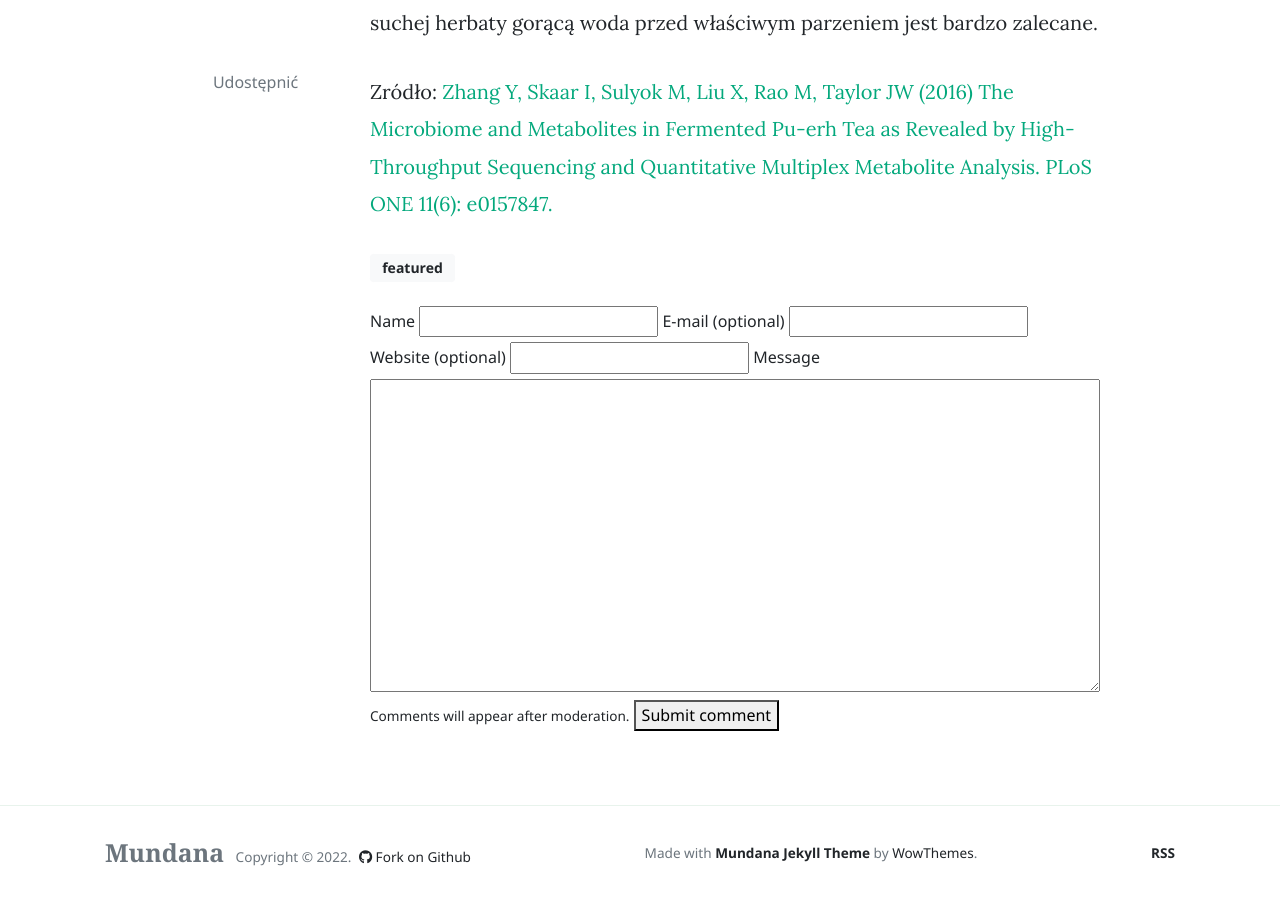
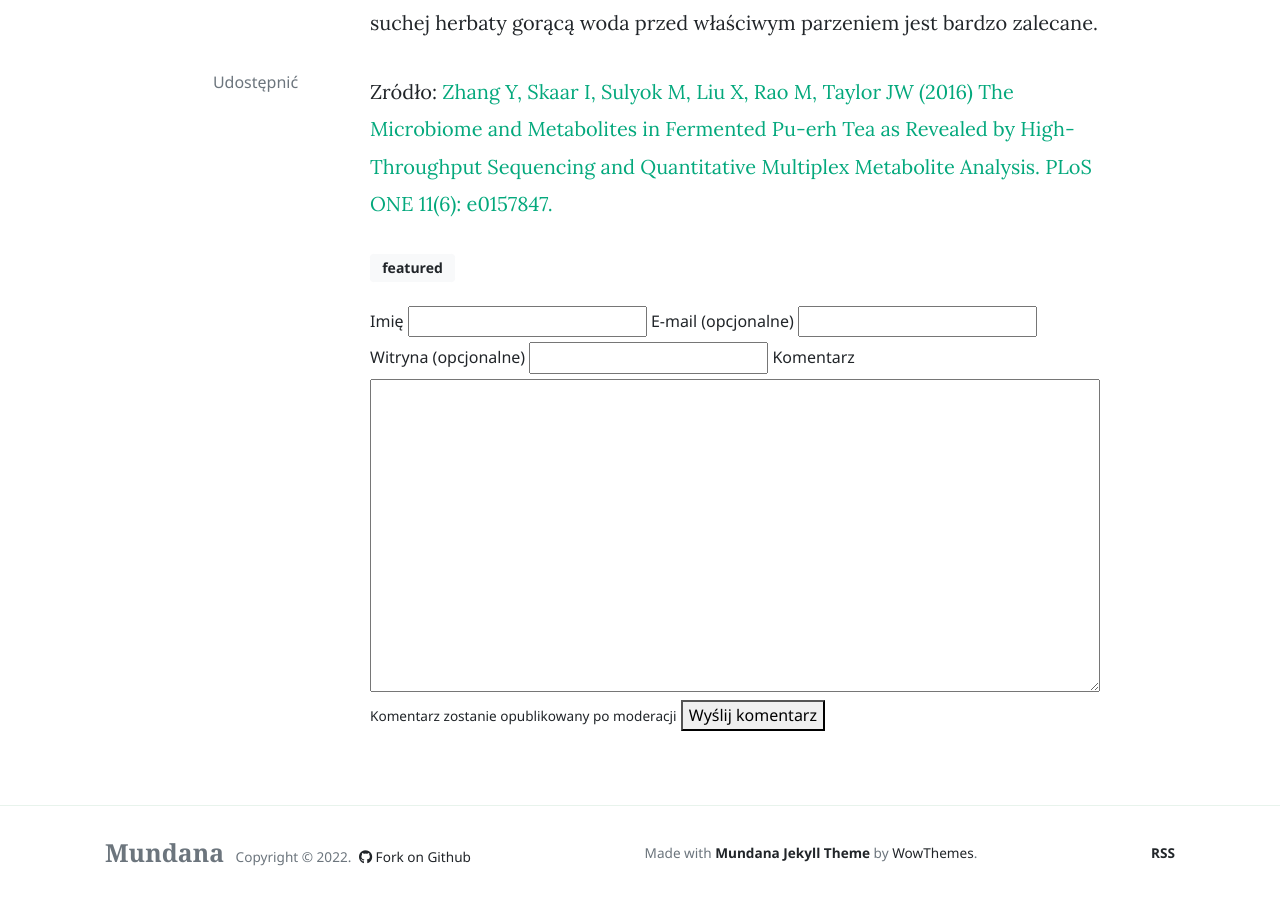
Before and after one commit to asiomchen/asiomchen.github.io, a Jekyll site: the page built from _posts/2022-02-07-grzyby-i-bakterie-w-herbatach-puer.md, in a window 1280 px wide and 900 px high, scrolled down 3209 px. Built offline with Jekyll 4.4.1, drawn with Linux system fonts in a browser that asks for light colours; nearby versions of some CDN libraries; comment, search, counter and statistics services are not loaded.

Commit message:
Update comments.html

```diff
--- a/_includes/comments.html
+++ b/_includes/comments.html
@@ -4,7 +4,7 @@
     {% if site.data.comments[page.slug].size > 1 %}
       {{ site.data.comments[page.slug] | size }}
     {% endif %}
-    Comments:
+    Komentarze:
     </h3>
   {% assign comments = site.data.comments[page.slug] | sort %}
     {% for comment in comments %}
@@ -23,16 +23,16 @@
 {% endif %}
 <!-- Comments Form -->
   <form method="POST" action="{{ site.staticman_url }}">
-    <input name="options[redirect]" type="hidden" value="https://example.com">
+    <input name="options[redirect]" type="hidden" value="https://antonoherbacie.pl">
     <input name="options[slug]" type="hidden" value="{{ page.slug }}">
-      <label>Name</label>
+      <label>Imię</label>
       <input name="fields[name]" type="text">
-      <label>E-mail (optional)</label>
+      <label>E-mail (opcjonalne)</label>
       <input name="fields[email]" type="email">
-      <label>Website (optional)</label>
+      <label>Witryna (opcjonalne)</label>
       <input name="fields[url]" type="url">
-      <label>Message</label>
+      <label>Komentarz</label>
       <textarea style="width:100%" name="fields[message]" rows="12"></textarea>
-      <small>Comments will appear after moderation.</small>
-      <button type="submit">Submit comment</button>
+      <small>Komentarz zostanie opublikowany po moderacji</small>
+      <button type="submit">Wyślij komentarz</button>
   </form>
```
